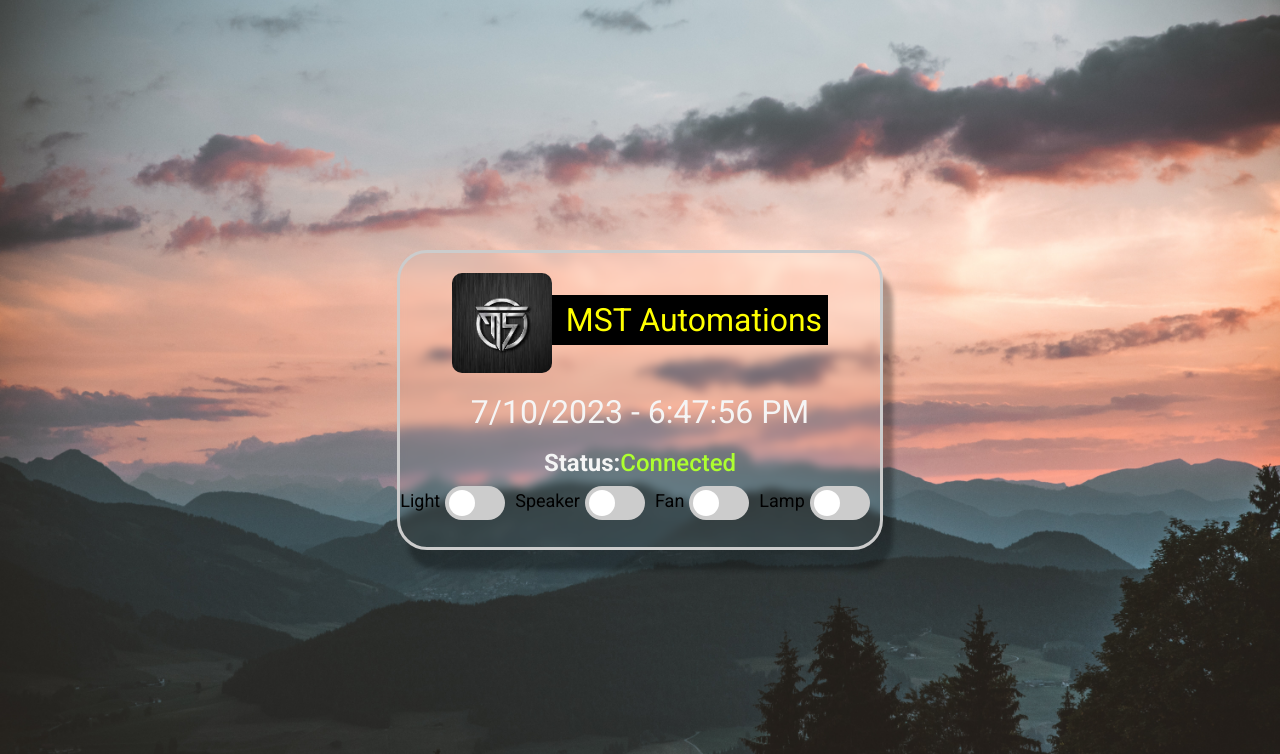
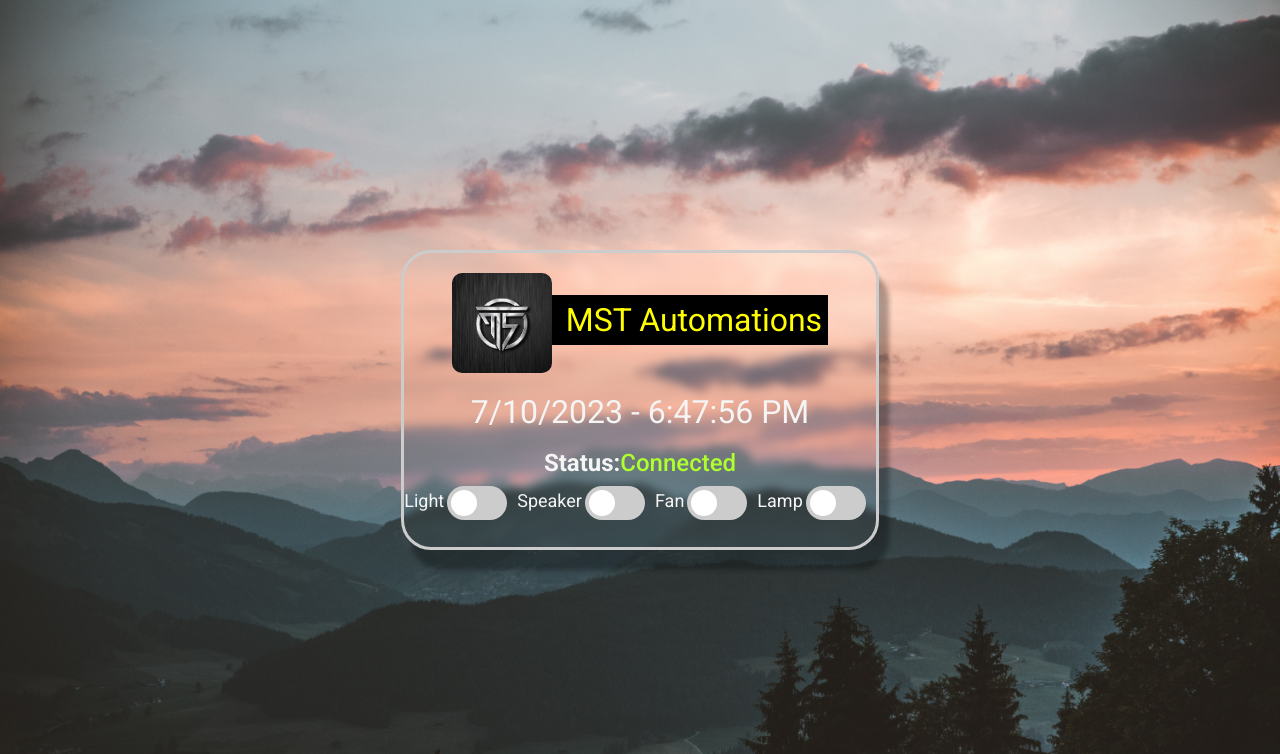
Before and after one commit to dhimanparas20/DEPRECIATED_Room-Automation-site, a Flask app: template templates/home.html in a window 1280 px wide. Shown: the top 754 px of the page. Run offline with Flask 2, Linux system fonts and the light colour scheme; the template is opened without the code that fills it, so the values that code supplies are empty; some libraries are stand-ins or nearby versions.

Commit message:
Update base.css

```diff
--- a/static/css/base.css
+++ b/static/css/base.css
@@ -141,10 +141,10 @@
 
 .switch-label {
   margin-bottom: 5px;
-  color: black;
+  color: whitesmoke;
   font-size: large;
   backdrop-filter: blur(10px);
-  padding-right: 5px;
+  padding-right: 3px;
 
 
 }
```
